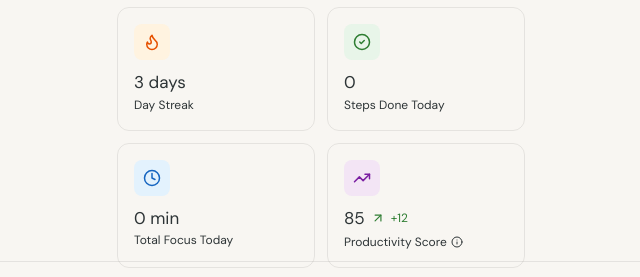
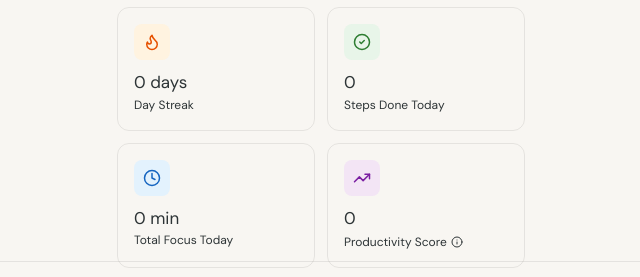
Before and after one commit to dmoos42/SOEN357-TaskSplit, a React (Vite) app in the folder frontend/: page /analytics in a window 1280 px wide. Shown: the part 464-741 px from the top of the page, without its empty margins (319-959 px from the left). Built offline with nearby package versions, Linux system fonts and the light colour scheme.

Commit message:
Made streak and prod score dynamic, made edits to config and edit due date feature

```diff
--- a/frontend/src/app/components/Analytics.tsx
+++ b/frontend/src/app/components/Analytics.tsx
@@ -36,7 +36,38 @@ export function Analytics() {
   const todayStepsDone = todaySessions.length;
   const todayFocusLabel = formatTime(todayMinutes);
 
-  const streak = 3;
+ const streak = (() => {
+    const uniqueDays = Array.from(
+      new Set(sessions.map(s => new Date(s.completedAt).toDateString()))
+    );
+
+    if (uniqueDays.length === 0) return 0;
+
+    // Normalize a date to midnight local time for day-level comparison
+    const toMidnight = (d: Date) => {
+      const copy = new Date(d);
+      copy.setHours(0, 0, 0, 0);
+      return copy.getTime();
+    };
+
+    const todayMs = toMidnight(new Date());
+    const oneDayMs = 24 * 60 * 60 * 1000;
+
+    const daySet = new Set(
+      uniqueDays.map(d => toMidnight(new Date(d)))
+    );
+
+    // Streak must include today or yesterday — if neither, it's already broken
+    let cursor = daySet.has(todayMs) ? todayMs : todayMs - oneDayMs;
+    if (!daySet.has(cursor)) return 0;
+
+    let count = 0;
+    while (daySet.has(cursor)) {
+      count++;
+      cursor -= oneDayMs;
+    }
+    return count;
+  })();
 
   const growthPercent = totalSubTasks > 0 ? (totalCompleted / totalSubTasks) * 100 : 0;
   const plantStage = growthPercent < 20 ? 0 : growthPercent < 40 ? 1 : growthPercent < 60 ? 2 : growthPercent < 80 ? 3 : 4;
@@ -50,9 +81,46 @@ export function Analytics() {
 
   const activeTasks = tasks.filter(t => t.subTasks.length > 0 && t.subTasks.some(st => !st.completed));
 
+  const computeScore = (includedSessions: typeof sessions) => {
+    const stepsScore = totalSubTasks > 0 ? (totalCompleted / totalSubTasks) * 40 : 0;
+
+    const streakScore = Math.min(streak / 7, 1) * 30;
+
+    const oneDayMs = 24 * 60 * 60 * 1000;
+    const todayStart = new Date(); todayStart.setHours(0, 0, 0, 0);
+    const todayMs = todayStart.getTime();
+    const last7Days = new Set(
+      Array.from({ length: 7 }, (_, i) => todayMs - i * oneDayMs)
+    );
+    const daysWithSessions = new Set(
+      includedSessions.map(s => {
+        const d = new Date(s.completedAt); d.setHours(0, 0, 0, 0); return d.getTime();
+      })
+    );
+    const activeDaysInLast7 = [...last7Days].filter(d => daysWithSessions.has(d)).length;
+    const consistencyScore = (activeDaysInLast7 / 7) * 30;
+
+    return Math.min(100, Math.round(stepsScore + streakScore + consistencyScore));
+  };
+
+  const productivityScore = computeScore(sessions);
+  const yesterdayScore = computeScore(sessions.filter(s => {
+    const d = new Date(s.completedAt); d.setHours(0, 0, 0, 0);
+    const todayStart = new Date(); todayStart.setHours(0, 0, 0, 0);
+    return d.getTime() < todayStart.getTime();
+  }));
+
+  const scoreDelta = productivityScore - yesterdayScore;
+
+
+
+
+
+
+
   // Standard stat cards (first 3)
   const standardStats = [
-    { icon: Flame, label: 'Day Streak', value: `${streak} days`, color: '#E65100', bg: '#FFF3E0' },
+    { icon: Flame, label: 'Day Streak', value: `${streak} day${streak !== 1 ? 's' : ''}`, color: '#E65100', bg: '#FFF3E0' },
     { icon: CheckCircle2, label: 'Steps Done Today', value: `${todayStepsDone}`, color: '#2E7D32', bg: '#E8F5E9' },
     { icon: Clock, label: 'Total Focus Today', value: todayFocusLabel, color: '#1565C0', bg: '#E3F2FD' },
   ];
@@ -153,9 +221,17 @@ export function Analytics() {
                   <TrendingUp size={18} style={{ color: '#7B1FA2' }} />
                 </div>
                 <div className="flex items-center gap-1.5">
-                  <p className="text-[17px] text-foreground">85</p>
-                  <ArrowUpRight size={14} className="text-[#2E7D32]" />
-                  <span className="text-[12px] text-[#2E7D32]">+12</span>
+                  <p className="text-[17px] text-foreground">{productivityScore}</p>
+                  {scoreDelta !== 0 && (
+                    <>
+                      {scoreDelta > 0 ? <ArrowUpRight size={14} className="text-[#2E7D32]" />
+                        : <ArrowUpRight size={14} className="text-destructive rotate-90" />
+                      }
+                      <span className={`text-[12px] ${scoreDelta > 0 ? 'text-[#2E7D32]' : 'text-destructive'}`}>
+                        {scoreDelta > 0 ? '+' : ''}{scoreDelta}
+                      </span>
+                    </>
+                  )}
                 </div>
                 <div className="relative" ref={infoRef}>
                   <p className="text-[12px] text-muted-foreground flex items-center gap-1 mt-0.5">
--- a/frontend/src/app/components/AssignmentDetails.tsx
+++ b/frontend/src/app/components/AssignmentDetails.tsx
@@ -1,6 +1,6 @@
-import { useState } from 'react';
+import { useEffect, useState } from 'react';
 import { useParams, useNavigate } from 'react-router';
-import { ArrowLeft, Calendar, Clock, Play, CheckCircle2, Sparkles, ChevronDown, Trash2 } from 'lucide-react';
+import { ArrowLeft, Calendar, Clock, Play, CheckCircle2, Sparkles, ChevronDown, Trash2, Pencil, Check, X } from 'lucide-react';
 import { useApp } from '../context';
 import { DIFFICULTY_COLORS, formatTime } from '../store';
 import { motion, AnimatePresence } from 'motion/react';
@@ -8,10 +8,18 @@ import { motion, AnimatePresence } from 'motion/react';
 export function AssignmentDetails() {
   const { taskId } = useParams();
   const navigate = useNavigate();
-  const { tasks, deleteTask } = useApp();
+  const { tasks, deleteTask, updateTaskDueDate } = useApp();
   const [expandedSubTaskId, setExpandedSubTaskId] = useState<string | null>(null);
+  const [isEditingDueDate, setIsEditingDueDate] = useState(false);
+  const [draftDueDate, setDraftDueDate] = useState('');
 
   const task = tasks.find(t => t.id === taskId);
+
+  useEffect(() => {
+    if (task) {
+      setDraftDueDate(task.dueDate);
+    }
+  }, [task]);
 
   if (!task) {
     return (
@@ -29,6 +37,12 @@ export function AssignmentDetails() {
       deleteTask(task.id);
       navigate('/');
     }
+  };
+
+  const handleSaveDueDate = () => {
+    if (!draftDueDate) return;
+    updateTaskDueDate(task.id, draftDueDate);
+    setIsEditingDueDate(false);
   };
 
   const completedCount = task.subTasks.filter(st => st.completed).length;
@@ -88,13 +102,50 @@ export function AssignmentDetails() {
       <motion.div initial={{ opacity: 0, y: 10 }} animate={{ opacity: 1, y: 0 }} transition={{ delay: 0.05 }}>
         <h1 className="text-[24px] text-foreground mb-2">{task.name}</h1>
         <div className="flex items-center gap-4 mb-6">
+          {isEditingDueDate ? (
+            <div className="flex items-center gap-2">
+              <Calendar size={13} className="text-muted-foreground" />
+              <input
+                type="date"
+                value={draftDueDate}
+                onChange={e => setDraftDueDate(e.target.value)}
+                className="bg-card border border-border rounded-lg px-2.5 py-1.5 text-[13px] text-foreground focus:border-primary focus:ring-2 focus:ring-primary/20 outline-none transition-all"
+              />
+              <button
+                onClick={handleSaveDueDate}
+                disabled={!draftDueDate}
+                className="w-7 h-7 rounded-md bg-primary/10 text-primary flex items-center justify-center hover:bg-primary/20 disabled:opacity-40 disabled:cursor-not-allowed transition-colors"
+                aria-label="Save due date"
+              >
+                <Check size={14} />
+              </button>
+              <button
+                onClick={() => {
+                  setDraftDueDate(task.dueDate);
+                  setIsEditingDueDate(false);
+                }}
+                className="w-7 h-7 rounded-md bg-secondary text-muted-foreground flex items-center justify-center hover:bg-secondary/80 transition-colors"
+                aria-label="Cancel due date edit"
+              >
+                <X size={14} />
+              </button>
+            </div>
+          ) : (
             <span className="text-[13px] text-muted-foreground flex items-center gap-1.5">
               <Calendar size={13} />
               Due {dueDateFormatted}
               {daysLeft > 0 && <span className="text-primary ml-1">({daysLeft}d left)</span>}
               {daysLeft === 0 && <span className="text-amber-600 ml-1">(Today)</span>}
               {daysLeft < 0 && <span className="text-destructive ml-1">(Overdue)</span>}
+              <button
+                onClick={() => setIsEditingDueDate(true)}
+                className="ml-1 inline-flex items-center gap-1 text-primary hover:text-primary/80 transition-colors"
+                aria-label="Edit due date"
+              >
+                <Pencil size={12} />
+              </button>
             </span>
+          )}
           <span className="text-[13px] text-muted-foreground flex items-center gap-1.5">
             <Clock size={13} /> ~{formatTime(remainingMinutes)} left
           </span>
--- a/frontend/src/app/context.tsx
+++ b/frontend/src/app/context.tsx
@@ -8,6 +8,7 @@ interface AppState {
   activeTaskName: string;
   addTask: (task: Task) => void;
   updateTask: (taskId: string, subTasks: SubTask[]) => void;
+  updateTaskDueDate: (taskId: string, dueDate: string) => void;
   completeSubTask: (subTaskId: string) => void;
   addSession: (session: FocusSession) => void;
   getNextSubTask: () => { subTask: SubTask; taskName: string } | null;
@@ -49,6 +50,10 @@ export function AppProvider({ children }: { children: React.ReactNode }) {
     setTasks(prev => prev.map(t => t.id === taskId ? { ...t, subTasks } : t));
   }, []);
 
+  const updateTaskDueDate = useCallback((taskId: string, dueDate: string) => {
+    setTasks(prev => prev.map(t => t.id === taskId ? { ...t, dueDate } : t));
+  }, []);
+
   const completeSubTask = useCallback((subTaskId: string) => {
     setTasks(prev => prev.map(t => ({
       ...t,
@@ -76,6 +81,7 @@ export function AppProvider({ children }: { children: React.ReactNode }) {
       activeTaskName: '',
       addTask,
       updateTask,
+      updateTaskDueDate,
       completeSubTask,
       addSession,
       getNextSubTask,
--- a/frontend/tsconfig.app.json
+++ b/frontend/tsconfig.app.json
@@ -24,5 +24,5 @@
     "noFallthroughCasesInSwitch": true,
     "noUncheckedSideEffectImports": true
   },
-  "include": ["frontend/src"]
+  "include": ["src"]
 }
--- /dev/null
+++ b/tsconfig.json
@@ -0,0 +1,6 @@
+{
+  "files": [],
+  "references": [
+    { "path": "./frontend/tsconfig.json" }
+  ]
+}
```
Lines whose indentation alone changed are shown as unchanged.
